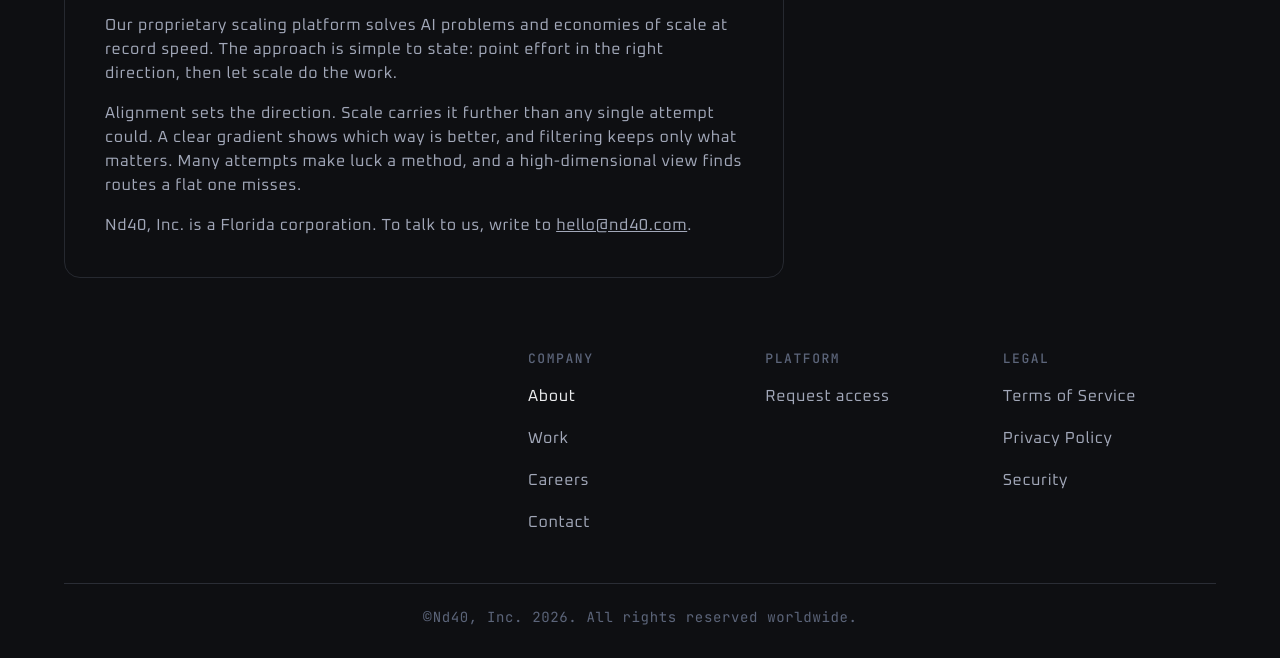
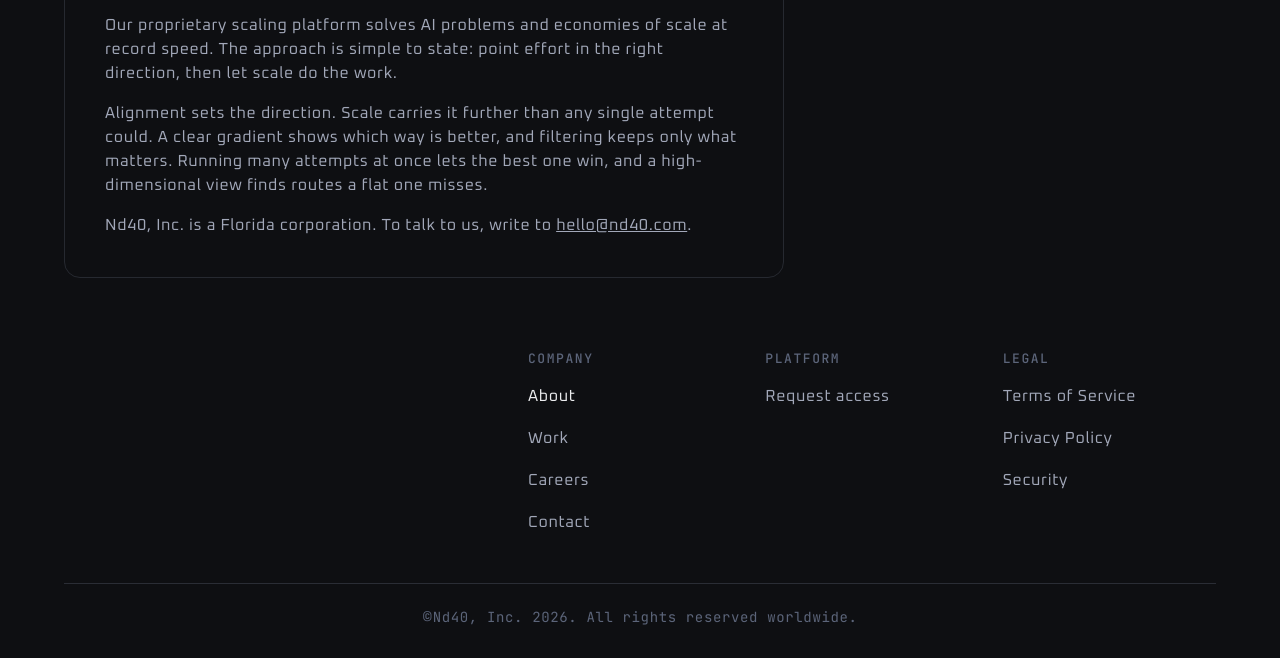
Before and after one commit to nd40-inc/com-nd40, a plain HTML site: page website/about.html in a window 1280 px wide. Shown: the part 291-949 px from the top of the page. Drawn offline with Linux system fonts and the light colour scheme.

Commit message:
About: reword the many-attempts line
Co-Authored-By: Claude Opus 5.5 <noreply@anthropic.com>

```diff
--- a/website/about.html
+++ b/website/about.html
@@ -28,7 +28,7 @@
 <!-- Draft for review -->
 <p style="margin: 0; font-size: 16px; line-height: 1.5; color: #A2A8B9">Nd40 is an applied AI company. We work across gaming, biotech and manufacturing, where hard problems and large scale meet.</p>
 <p style="margin: 0; font-size: 16px; line-height: 1.5; color: #A2A8B9">Our proprietary scaling platform solves AI problems and economies of scale at record speed. The approach is simple to state: point effort in the right direction, then let scale do the work.</p>
-<p style="margin: 0; font-size: 16px; line-height: 1.5; color: #A2A8B9">Alignment sets the direction. Scale carries it further than any single attempt could. A clear gradient shows which way is better, and filtering keeps only what matters. Many attempts make luck a method, and a high-dimensional view finds routes a flat one misses.</p>
+<p style="margin: 0; font-size: 16px; line-height: 1.5; color: #A2A8B9">Alignment sets the direction. Scale carries it further than any single attempt could. A clear gradient shows which way is better, and filtering keeps only what matters. Running many attempts at once lets the best one win, and a high-dimensional view finds routes a flat one misses.</p>
 <p style="margin: 0; font-size: 16px; line-height: 1.5; color: #A2A8B9">Nd40, Inc. is a Florida corporation. To talk to us, write to <a href="mailto:hello@nd40.com">hello@nd40.com</a>.</p>
 </main>
 
```
